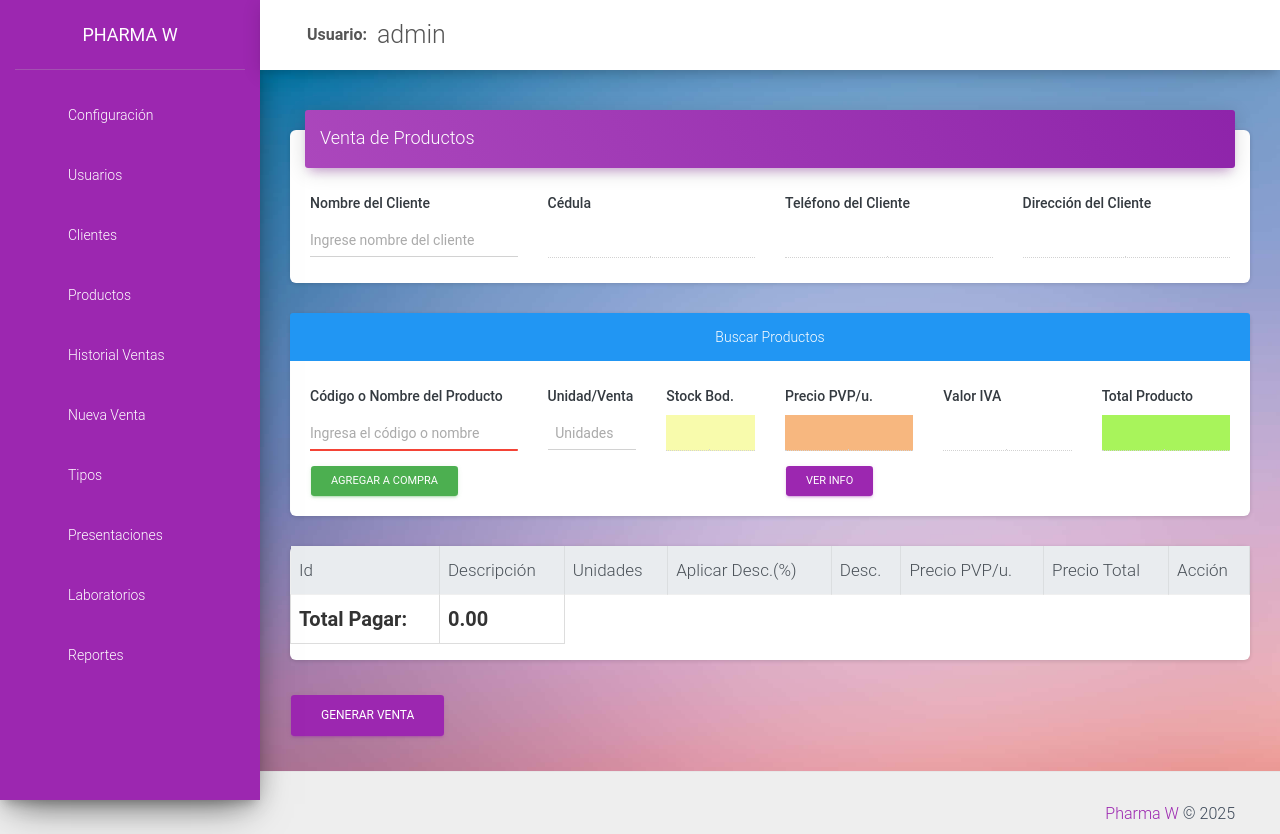
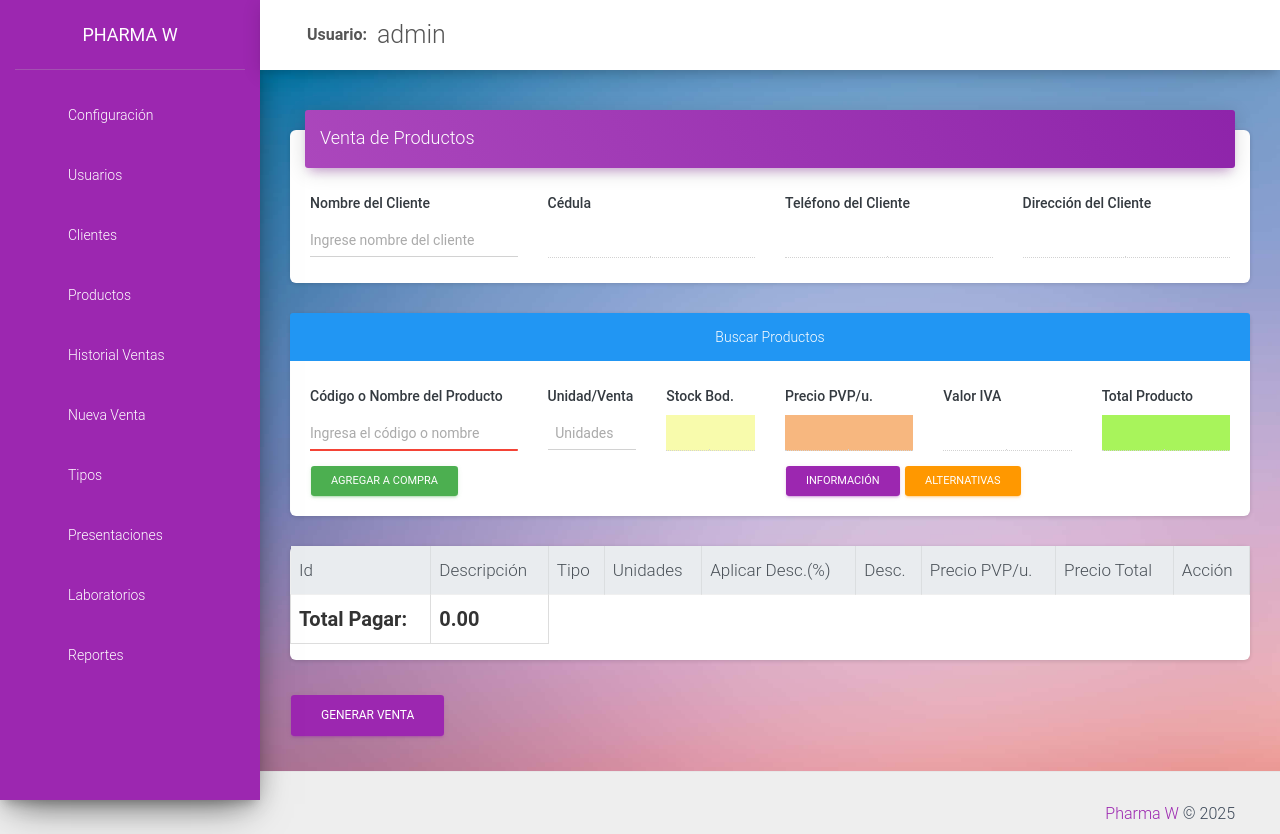
Before and after one commit to Willandrade9296/PharmaW_2, a PHP site: page /src/ventas.php in a window 1280 px wide. Shown: the top 834 px of the page. Run offline with PHP 8.4, Linux system fonts and the light colour scheme; a user stored in the database is signed in; data comes from the database, SQL or seed files in the repository; data that the repository does not hold is empty; some libraries are stand-ins or nearby versions.

Commit message:
Apartado de mas información del producto en opción de ventas.

```diff
--- a/assets/js/funciones.js
+++ b/assets/js/funciones.js
@@ -67,6 +67,10 @@ document.addEventListener("DOMContentLoaded", function () {
             $("#id").val(ui.item.id);
             $("#id_presentacion").val(ui.item.id_presentacion);
             $("#producto").val(ui.item.value);
+
+            /* Titulo para visualización en modal de información */
+            $("#LabelTituloI").text(ui.item.value);
+
             $('#stock').val(ui.item.cantidad);
             $('#stockFr').val(ui.item.stockFr);
             $("#precioC").val(ui.item.precioC);
@@ -77,19 +81,26 @@ document.addEventListener("DOMContentLoaded", function () {
             $("#precioPVPfr_o").val(ui.item.precioFr_o);
 
             $("#iva").val(ui.item.iva);
+            $("#info_producto_v").val(ui.item.info_prod);
+
+            $("#info_caja_fr").val(ui.item.fraccion);
             $("#cantidad").focus();
 
            var presentac= $("#id_presentacion").val();
 
            if(presentac === '4'){
             $('#panelFraccion').css('display','initial');
+            $('#divShowCaja').css('display','initial');
 
             $('#tipoUnidad').prop('required',true);
 
             unidad_o_fraccion(event);
 
+
+
            }else{
             $('#panelFraccion').css('display','none');
+            $('#divShowCaja').css('display','none');
 
             $('#tipoUnidad').removeAttr("required");
             $('#tipoUnidad').val('U');
@@ -373,6 +384,7 @@ function listar() {
                 html += `<tr>
                 <td>${row['id']}</td>
                 <td>${row['descripcion']}</td>
+                <td>${row['tipo_prod']}</td>
                 <td>${row['cantidad']}</td>
                 <td width="100">
                 <input class="form-control" placeholder="Desc" type="number" min="0" max="1" step="0.01" onkeyup="calcularDescuento(event, ${row['id']})">
@@ -559,7 +571,7 @@ function calcular() {
         var columnas = e.querySelectorAll("td");
 
         // obtenemos los valores de la cantidad y importe
-        var importe = parseFloat(columnas[6].textContent);
+        var importe = parseFloat(columnas[7].textContent);
 
         total += importe;
     });
--- a/src/ajax.php
+++ b/src/ajax.php
@@ -38,6 +38,8 @@ if (isset($_GET['q'])) {
      //   $data['stockFr']= $row['existencia'] * $row['fraccion'];
         $data['stockFr'] = $row['existencia_fr'];
         $data['iva'] = $row['iva'];
+        $data['info_prod'] = $row['info_prod'];
+
         array_push($datos, $data);
     }
     echo json_encode($datos);
@@ -49,6 +51,7 @@ if (isset($_GET['q'])) {
     while ($row = mysqli_fetch_assoc($detalle)) {
         $data['id'] = $row['id'];
         $data['descripcion'] = $row['descripcion'];
+        $data['tipo_prod'] = $row['tipo_prod'];
         $data['cantidad'] = $row['cantidad'];
         $data['descuento'] = $row['descuento'];
         $data['precio_venta'] = $row['precio_venta'];
--- a/src/ventas.php
+++ b/src/ventas.php
@@ -169,7 +169,7 @@ if (empty($existe) && $id_user != 1) {
                         </div>
                     </div>
                     <div class="row">
-                            <div class="col-lg-6 col-md-6 col-sm-6 col-xs-6">
+                            <div class="col-lg-6 col-md-6 col-sm-12 col-xs-12">
 
                             <div class="row">
                                         <div class="col-lg-3 col-md-3 col-sm-3 col-xs-3">
@@ -180,13 +180,18 @@ if (empty($existe) && $id_user != 1) {
                                         </div>
                                 </div>
                             </div>
-                            <div class="col-lg-6 col-md-6 col-sm-6 col-xs-6">
+                            <div class="col-lg-6 col-md-6 col-sm-12 col-xs-12">
                                 <div class="row">
-                                        <div class="col-lg-3 col-md-3 col-sm-3 col-xs-3">
+                                        <div class="col-lg-3 col-md-6 col-sm-6 col-xs-6">
                                             <button type="button" class="btn btn-primary btn-sm" data-bs-toggle="modal" data-bs-target="#ModalInfo">
-                                                Ver Info
+                                                Información
                                             </button>
 
+                                        </div>
+                                        <div class="col-lg-3 col-md-6 col-sm-6 col-xs-6">
+                                           <button type="button" class="btn btn-warning btn-sm" >
+                                                Alternativas
+                                            </button>
                                         </div>
                                 </div>
                             </div>
@@ -204,6 +209,7 @@ if (empty($existe) && $id_user != 1) {
                     <tr >
                         <th>Id</th>
                         <th>Descripción</th>
+                        <th>Tipo</th>
                         <th>Unidades</th>
                         <th>Aplicar Desc.(%)</th>
                         <th>Desc.</th>
@@ -254,11 +260,33 @@ if (empty($existe) && $id_user != 1) {
 
       </div>
       <div class="modal-body">
-      <label for="info_producto_v" class=" text-dark font-weight-bold">Información:</label>
-      <textarea placeholder="" class="form-control" name="info_producto_v" id="info_producto_v" rows="6"  disabled></textarea>
+        <div class="container">
+     <div class="row">
+      <h3 id="LabelTituloI" name="LabelTituloI">Titulo Información</h3>
+     </div>
+      <hr>
+      <div class="row">
+      <label for="info_producto_v" class=" text-dark font-weight-bold"><b>Información:</b></label>
+      <textarea placeholder="" class="form-control" name="info_producto_v" id="info_producto_v" rows="16"  disabled></textarea>
+      </div>
+      <div class="row">
+      <div id="divShowCaja" style="margin-top:1em;">
+      <div class="col-lg-12 col-md-12 col-sm-12 col-xs-12">
 
+         <div class="row">
+         <div class="col-lg-3 col-md-3 col-sm-3 col-xs-3">
+         <label for="info_caja_fr" class=" text-dark font-weight-bold"><b>Caja contiene:</b></label>
+         </div>
+          <div class="col-lg-9 col-md-9 col-sm-9 col-xs-9">
 
+                <input id="info_caja_fr" style="width:6em; text-align:center;" name="info_caja_fr" disabled /> fracciones.
+            </div>
       </div>
+</div>
+        </div>
+       </div>
+      </div>
+</div>
       <div class="modal-footer">
         <button type="button" class="btn btn-sm btn-secondary" data-bs-dismiss="modal">Cerrar</button>
 
```
Also changed, not shown: src/pdf/generar.php (+6 -2 lines).
